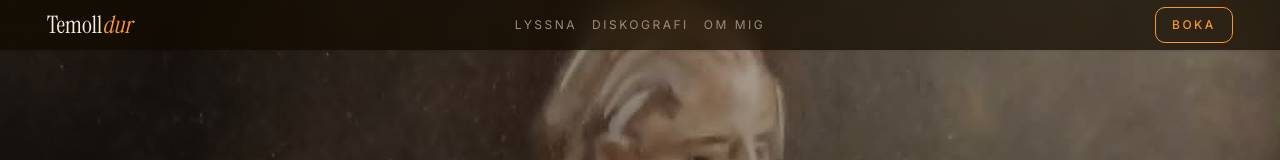
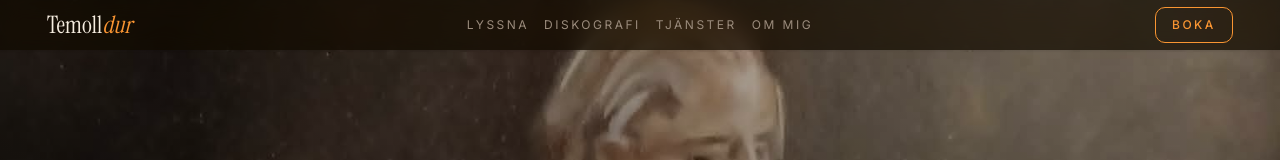
Before and after one commit to DetechtiveGarcia/GigBookingClient, a Next.js app: page / in a window 1280 px wide. Shown: the top 160 px of the page. Built offline with nearby package versions, Linux system fonts and the light colour scheme; no server answers; a web font is replaced by a local one.

Commit message:
feat: add link to new services section

```diff
--- a/components/navigation/Navigation.tsx
+++ b/components/navigation/Navigation.tsx
@@ -12,6 +12,9 @@ export default function Navigation() {
           <AppLink toSectionId="discography" label="diskografi" linkStyle="app-link"/>
         </li>
         <li>
+          <AppLink toSectionId="services" label="tjänster" linkStyle="app-link"/>
+        </li>
+        <li>
           <AppLink toSectionId="about" label="om mig" linkStyle="app-link"/>
         </li>
       </ul>
```
